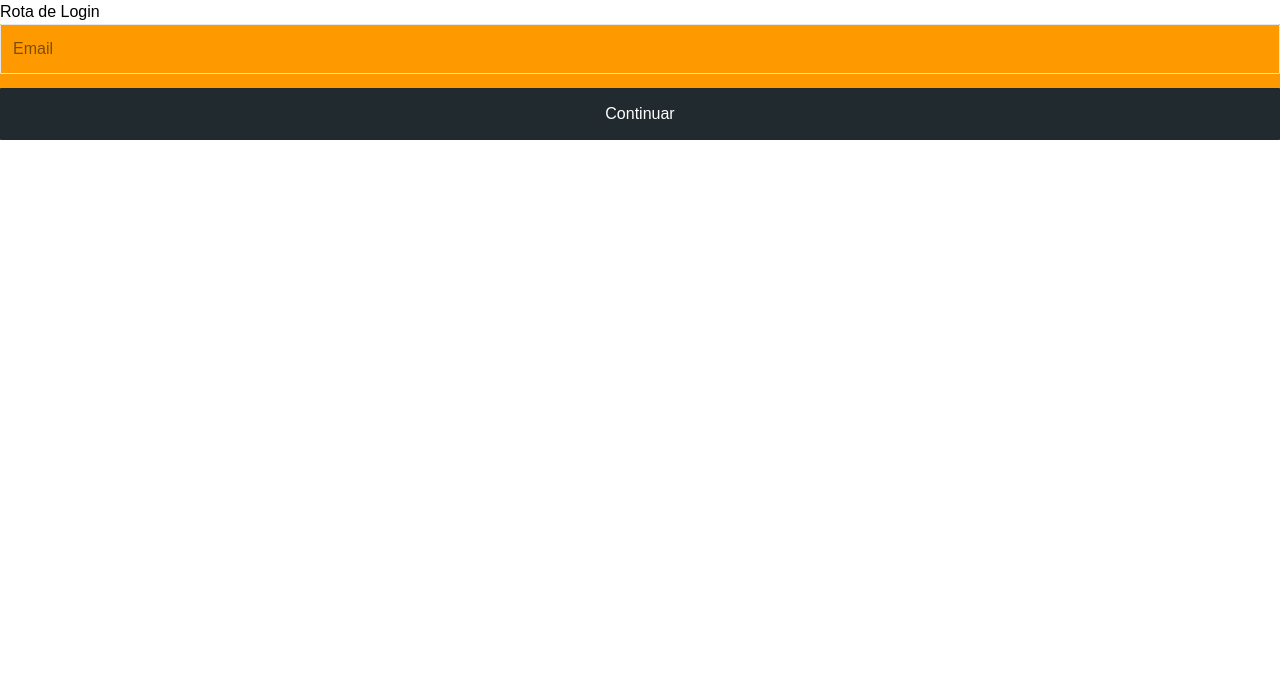
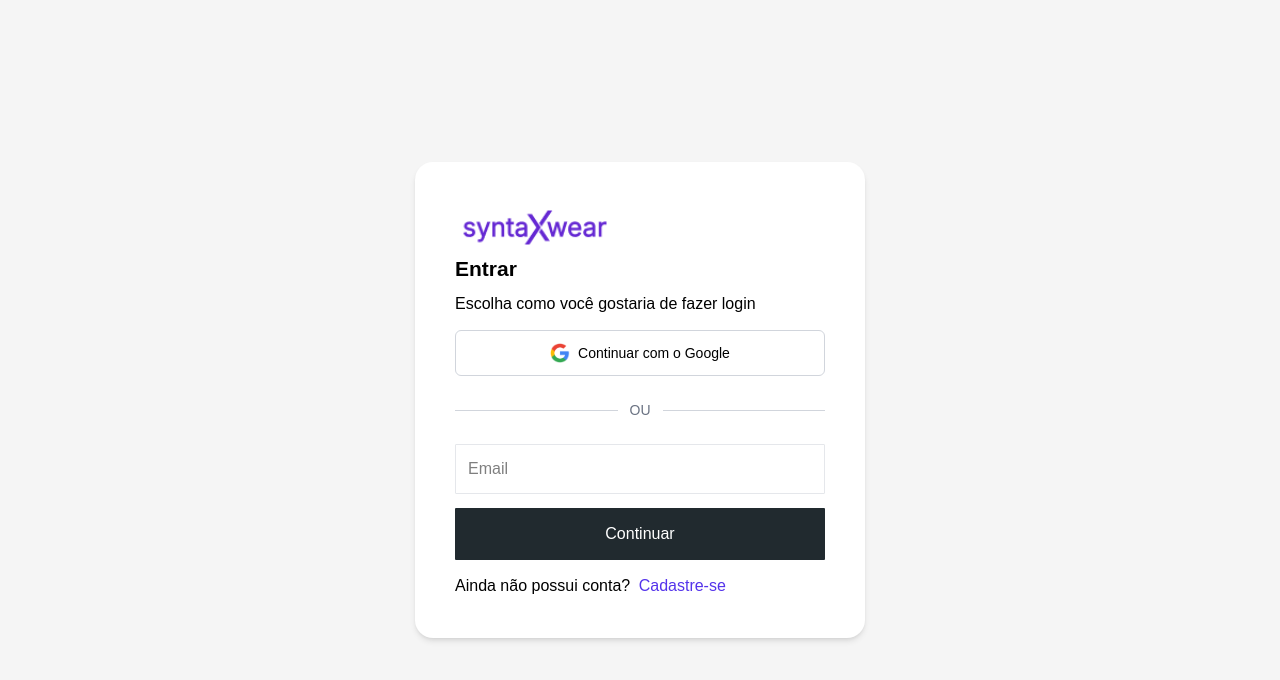
Before and after one commit to rafaeldutradesena/syntax-wear-app, a React (Vite) app: page /sign-in in a window 1280 px wide. Shown: the top 680 px of the page. Built offline with nearby package versions, Linux system fonts and the light colour scheme; a web font is replaced by a local one.

Commit message:
feat: adiciona telas de login e cadastro da aplicação

```diff
--- a/src/components/LoginForm/index.tsx
+++ b/src/components/LoginForm/index.tsx
@@ -1,6 +1,6 @@
 export const LoginForm = () => {
   return (
-    <form className="flex flex-col gap-3.5 bg-amber-500">
+    <form className="flex flex-col gap-3.5">
         <input className="border rounded-[1px] border-gray-200 w-full p-3" type="email" placeholder="Email" />
         <button className="bg-[#212A2F] w-full p-3.5 rounded-[1px] cursor-pointer text-white">Continuar</button>
     </form>
--- /dev/null
+++ b/src/components/Logo/index.tsx
@@ -0,0 +1,10 @@
+import { Link } from "@tanstack/react-router"
+import logoImage from "@/assets/images/logo.png"
+
+export const Logo = () => {
+    return (
+        <Link to="/" className="self-center">
+            <img src={logoImage} alt="Logo SyntaxWear" className="w-40" />
+        </Link>
+    )
+}
--- /dev/null
+++ b/src/components/Separator/index.tsx
@@ -0,0 +1,9 @@
+export const Separator = () => {
+  return (
+    <div className="flex items-center my-6">
+        <span className="flex-1 border-t border-gray-300"></span>
+        <span className="px-3 text-gray-500 text-sm">OU</span>
+        <span className="flex-1 border-t border-gray-300"></span>
+    </div>
+  )
+}
--- a/src/pages/_auth/sign-in.tsx
+++ b/src/pages/_auth/sign-in.tsx
@@ -1,5 +1,8 @@
-import { createFileRoute } from '@tanstack/react-router'
+import { createFileRoute, Link } from '@tanstack/react-router'
 import { LoginForm } from '../../components/LoginForm'
+import { Logo } from '../../components/Logo'
+import GoogleIcon from '@/assets/images/google-icon.png'
+import { Separator } from '../../components/Separator'
 
 export const Route = createFileRoute('/_auth/sign-in')({
   component: RouteComponent,
@@ -7,9 +10,29 @@ export const Route = createFileRoute('/_auth/sign-in')({
 
 function RouteComponent() {
   return (
-    <section className="text-black">
-      <h1>Rota de Login</h1>
-      <LoginForm />
+    <section className="text-black bg-[#f5f5f5] h-screen w-full flex justify-center items-center p-5">
+      <div className="w-112.5 bg-white rounded-[18px] p-10 shadow-md">
+        <div className-="flex flex-col">
+          <Logo />
+          <h2 className="text-black font-bold text-[21px] mb-2">Entrar</h2>
+          <p className="mb-3.5">Escolha como você gostaria de fazer login</p>
+
+          <button className="w-full flex items-center justify-center gap-2 border border-gray-300 rounded-md py-3 hover:bg-gray-50 transition cursor-pointer">
+            <img src={GoogleIcon} alt="Ícone do Google" className="w-5 h-5" />
+            <span className="text-sm font-medium text-black">Continuar com o Google</span>
+          </button>
+
+          <Separator />
+
+          <LoginForm />
+
+          <p className="mt-3.5">
+            Ainda não possui conta? <Link to="/sign-up"
+            className="ml-1 text-[#5433EB] hover:underline">Cadastre-se</Link>
+          </p>
+
+        </div>
+      </div>
     </section>
   )
 }
--- a/src/pages/_auth/sign-up.tsx
+++ b/src/pages/_auth/sign-up.tsx
@@ -1,5 +1,8 @@
 import { createFileRoute } from '@tanstack/react-router'
 import { RegisterForm } from '../../components/RegisterForm'
+import { Logo } from '../../components/Logo'
+import { Separator } from '../../components/Separator'
+import GoogleIcon from '@/assets/images/google-icon.png'
 
 export const Route = createFileRoute('/_auth/sign-up')({
   component: RouteComponent,
@@ -7,6 +10,25 @@ export const Route = createFileRoute('/_auth/sign-up')({
 
 function RouteComponent() {
   return (
-    <RegisterForm />
+    <section className="min-h-screen w-full flex justify-center items-center bg-[#f5f5f5] p-5">
+      <div className="w-112.5 bg-white rounded-2xl p-5 flex flex-col">
+        <Logo />
+        <RegisterForm />
+        <Separator />
+
+        <button className="w-full flex items-center justify-center gap-2 border border-gray-300 rounded-md py-3 hover:bg-gray-50 transition cursor-pointer">
+          <img src={GoogleIcon} alt="Ícone do Google" className="w-5 h-5" />
+          <span className="text-sm font-medium text-black">Continuar com o Google</span>
+        </button>
+
+        <p className="text-sm text-gray-600 mt-6 text-center">
+          Já tem uma conta?{" "}
+          <a href="/sign-in" className="text-[#5433EB] hover:underline">
+            Entrar
+          </a>
+        </p>
+
+      </div>
+    </section>
   )
 }
```
Also changed, not shown: src/assets/images/google-icon.png (added).
